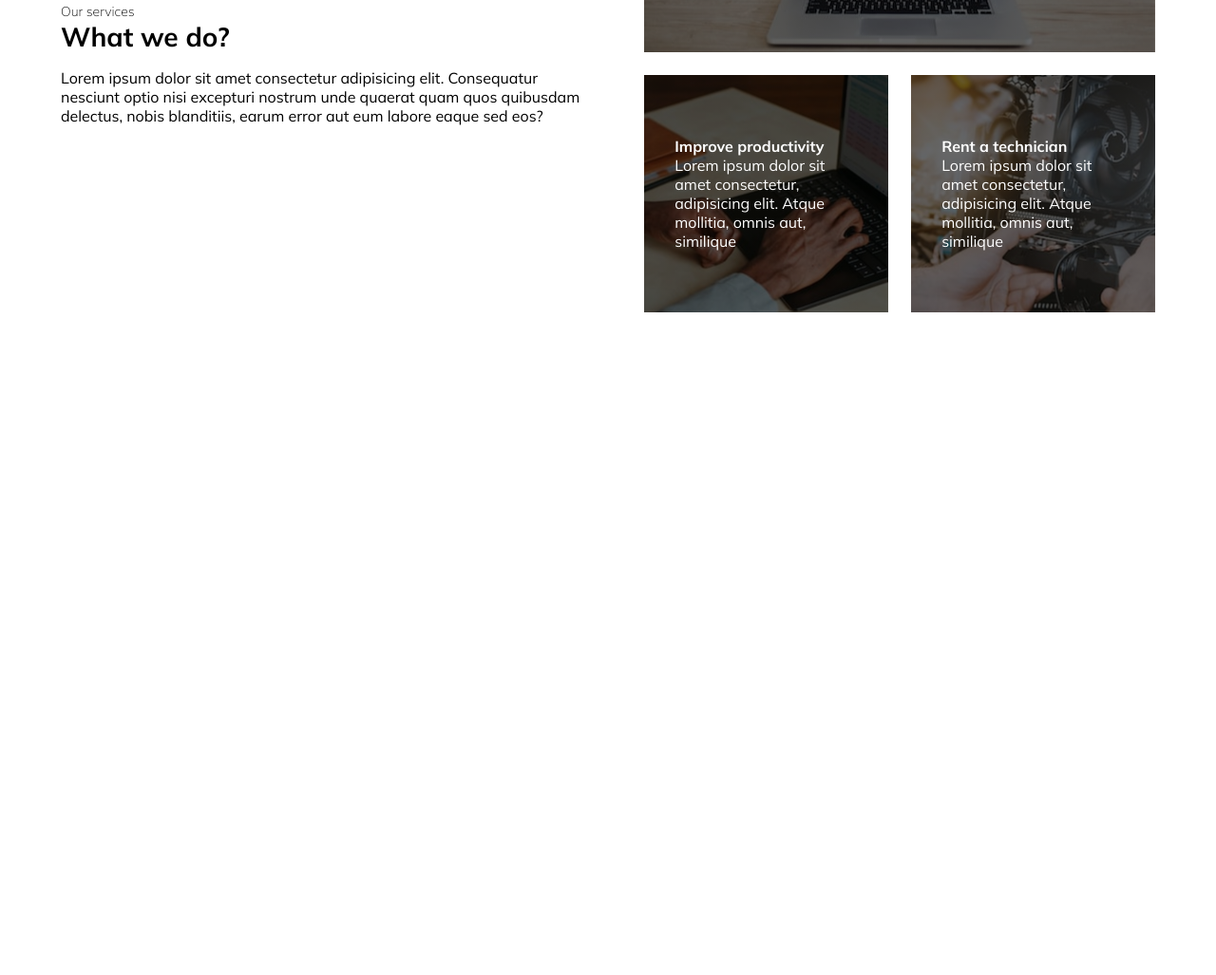
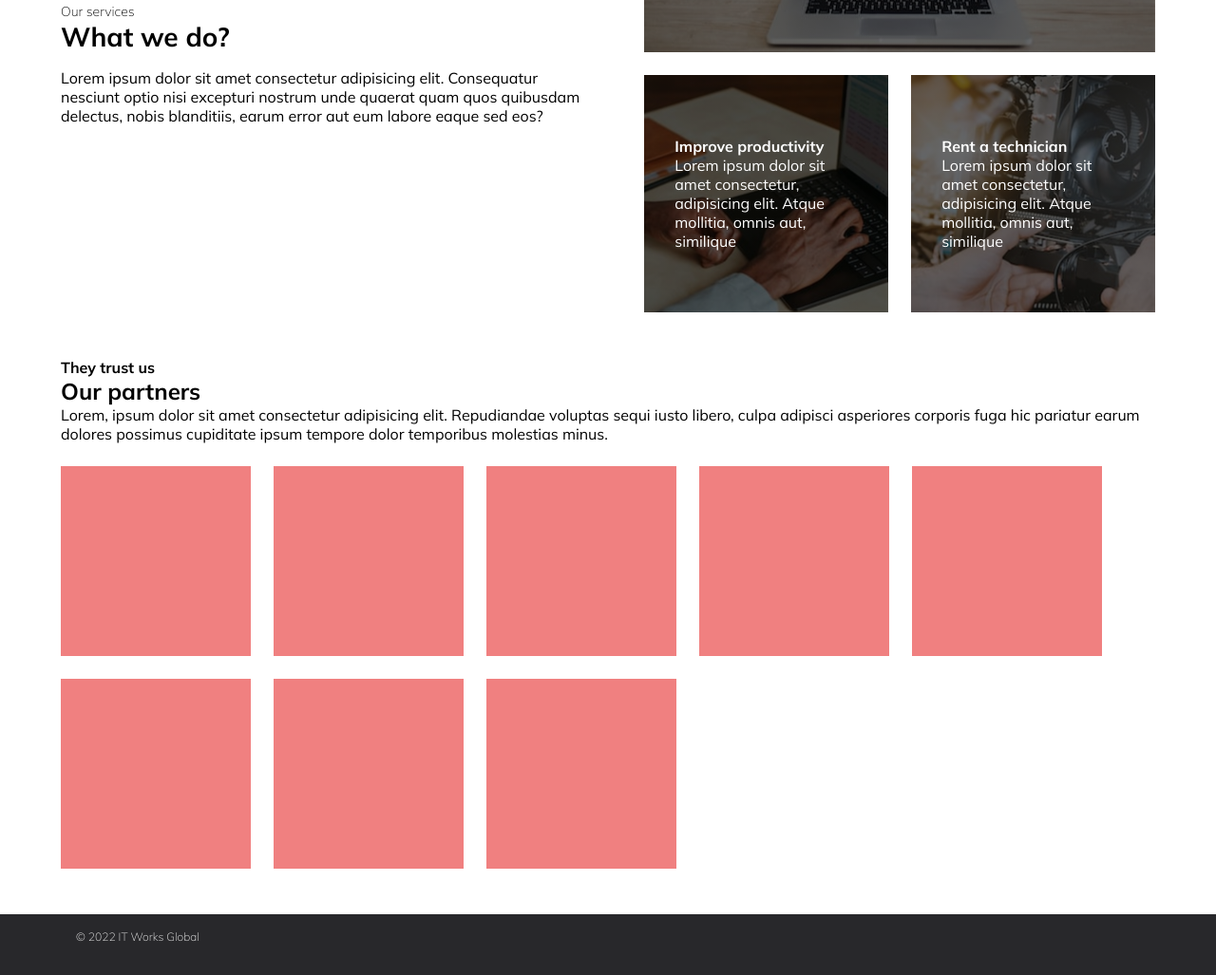
Before and after one commit to RP592/itworksglobal-landing-page, a plain HTML site: page index.html in a window 1280 px wide. Shown: the part 1797-2824 px from the top of the page at 95% size. Before the commit the page ends 2150 px from the top, so only its background shows below. Drawn offline with Linux system fonts and the light colour scheme.

Commit message:
Completed base home page

```diff
--- a/index.html
+++ b/index.html
@@ -213,10 +213,57 @@
       </div>
     </section>
 
+    <section class="partners-section">
+      <div class="partners-container">
+        <div class="partners-flex-column">
+          <div class="partners-section-text">
+            <h4 class="partners-subtitle">They trust us</h4>
+            <h2 class="partners-title">
+              Our partners
+            </h2>
+            <p class="partners-text">
+              Lorem, ipsum dolor sit amet consectetur adipisicing elit. Repudiandae voluptas sequi iusto libero, culpa adipisci asperiores corporis fuga hic pariatur earum dolores possimus cupiditate ipsum tempore dolor temporibus molestias minus.
+            </p>
+          </div>
+
+          <div class="partners-grid">
+            <div class="partners-brand-wrapper">
+              <img class="partner-brand" src="" alt="">
+            </div>
+            <div class="partners-brand-wrapper">
+              <img class="partner-brand" src="" alt="">
+            </div>
+            <div class="partners-brand-wrapper">
+              <img class="partner-brand" src="" alt="">
+            </div>
+            <div class="partners-brand-wrapper">
+              <img class="partner-brand" src="" alt="">
+            </div>
+            <div class="partners-brand-wrapper">
+              <img class="partner-brand" src="" alt="">
+            </div>
+            <div class="partners-brand-wrapper">
+              <img class="partner-brand" src="" alt="">
+            </div>
+            <div class="partners-brand-wrapper">
+              <img class="partner-brand" src="" alt="">
+            </div>
+            <div class="partners-brand-wrapper">
+              <img class="partner-brand" src="" alt="">
+            </div>
+          </div>
+        </div>
+      </div>
+    </section>
+
   </main>
 
-  <footer>
-
+  <footer class="footer">
+    <div class="footer-container">
+      <p class="footer-text">
+        &copy; 2022 IT Works Global
+      </p>
+    </div>
   </footer>
 
   <script src="scripts.js"></script>
--- a/style.css
+++ b/style.css
@@ -497,3 +497,63 @@ button {
     flex-direction: row;
   }
 }
+
+/* Partners section */
+
+.partners-section {
+  margin: 48px 0;
+}
+
+.partners-container {
+  max-width: 90%;
+  margin: 0 auto;
+}
+
+.partners-grid {
+  display: flex;
+  /* flex-direction: column; */
+  gap: 24px;
+  flex-wrap: wrap;
+  /* justify-content: center; */
+  margin-top: 24px;
+}
+
+.partners-brand-wrapper {
+  background-color: lightcoral;
+  width: 150px;
+  height: 150px;
+  flex-shrink: 0;
+}
+
+
+@media (min-width: 800px) {
+
+  .partners-grid {
+    justify-content: flex-start;
+  }
+
+  .partners-brand-wrapper {
+    width: 200px;
+    height: 200px;
+  }
+}
+
+
+/* Footer */
+
+.footer {
+  height: 64px;
+  background-color: #28282B;
+}
+
+.footer-container {
+  max-width: 90%;
+  margin: 0 auto;
+}
+
+.footer-text {
+  padding: 16px;
+  color: #F1F1F1;
+  font-weight: 200;
+  font-size: 12px;
+}
```
